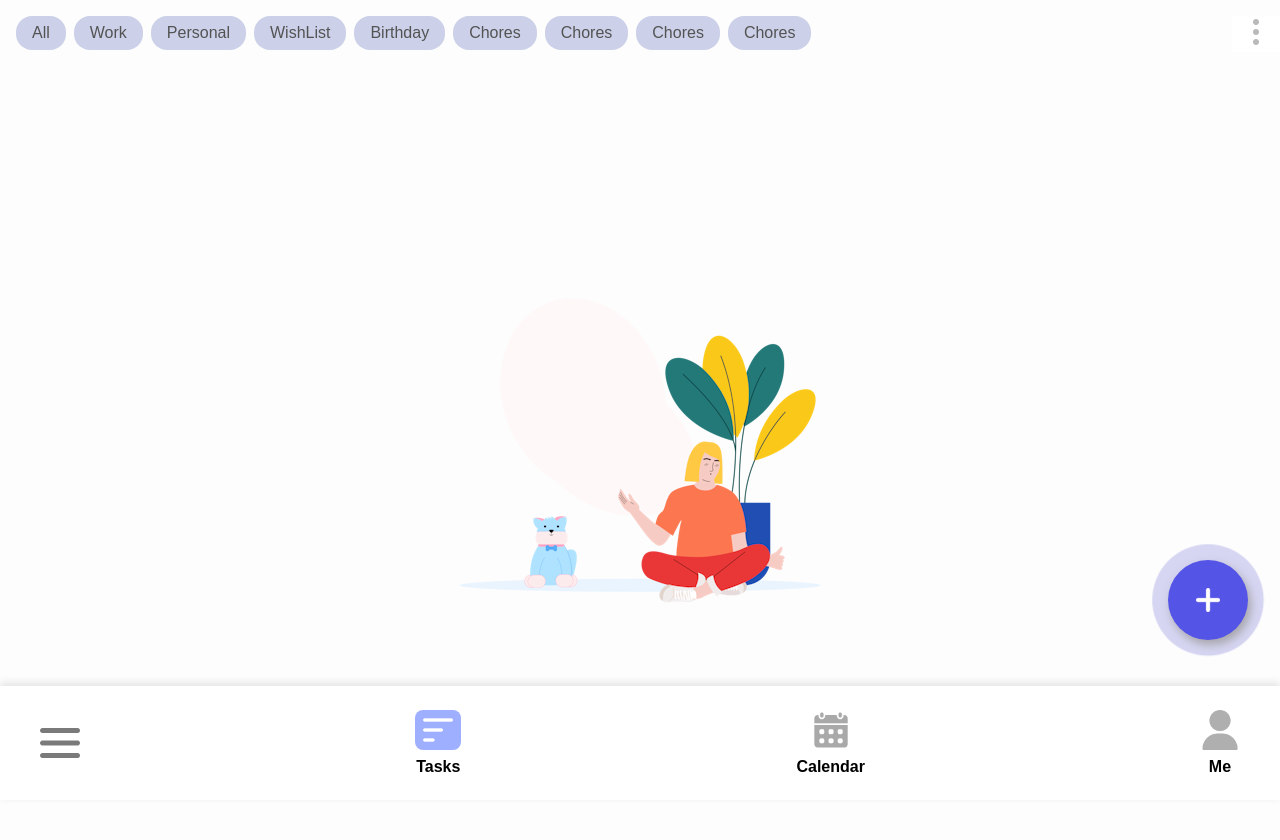
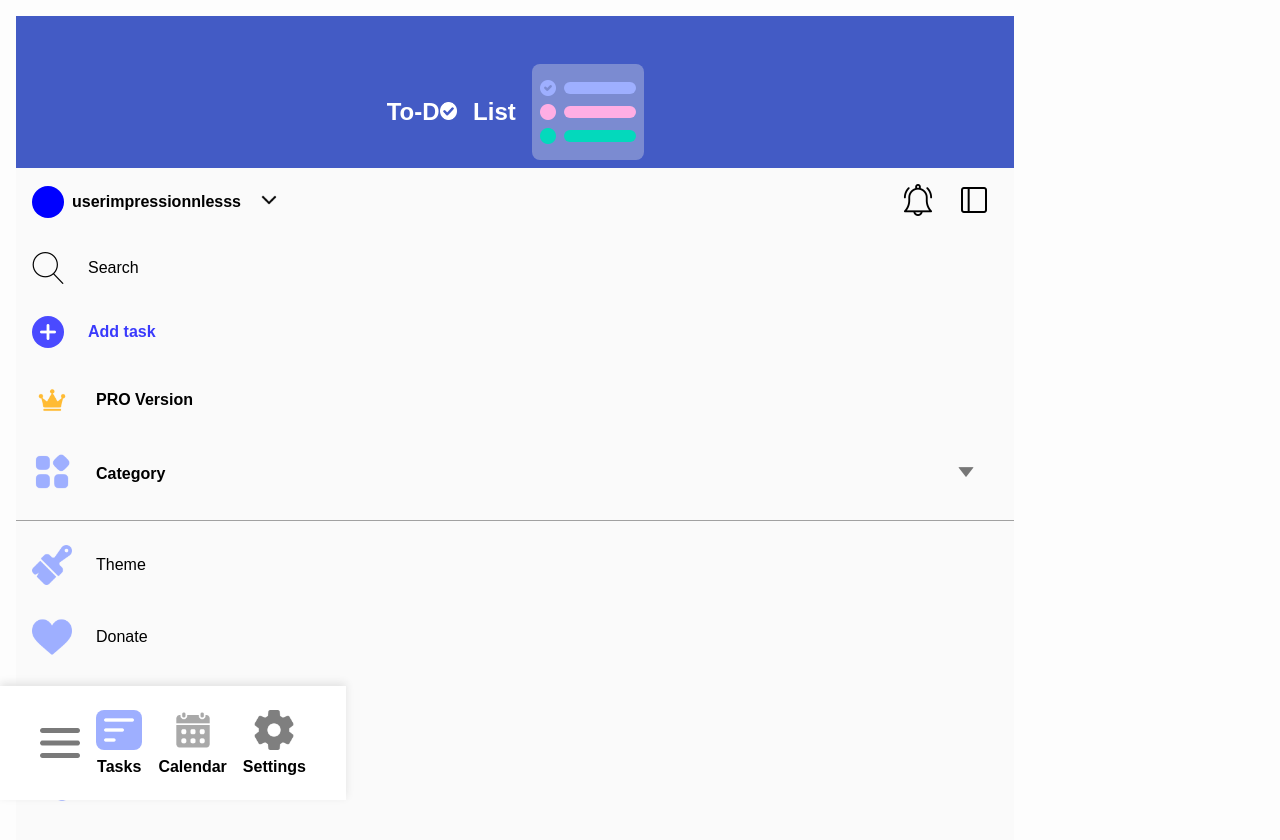
Before and after one commit to ebuski100/todoApp, a React (Vite) app: page / in a window 1280 px wide. Shown: the top 840 px of the page. Built offline with nearby package versions, Linux system fonts and the light colour scheme.

Commit message:
made another change

```diff
--- a/src/App.jsx
+++ b/src/App.jsx
@@ -1,6 +1,6 @@
 // import Category from "./pages/Category";
-// import FootNav from "./Components/FootNav";
-// import SideNavLogo from "./Components/SideNavLogo";
+import FootNav from "./Components/FootNav";
+import SideNavLogo from "./Components/SideNavLogo";
 
 import AddTask from "./Components/AddTask";
 // import TaskCategory from "./Components/TaskCategory";
@@ -11,12 +11,12 @@ import Tasks from "./pages/Tasks";
 function App() {
   return (
     <div className="app-container">
-      {/* <SideNavLogo /> */}
+      <SideNavLogo />
 
-      {/* <FootNav /> */}
+      <FootNav />
       {/* <LoadPage /> */}
 
-      <Tasks />
+      {/* <Tasks /> */}
       {/* <TaskCategory /> */}
       {/* <AddTask /> */}
     </div>
--- a/src/Components/FootNav.jsx
+++ b/src/Components/FootNav.jsx
@@ -35,8 +35,12 @@ function FootNav() {
         <p className="footer-text">Calendar</p>
       </div>
       <div className="footer-icon">
-        <img className="footerIcon-img" src="/images/user-greyed.png" alt="" />
-        <p className="footer-text">Me</p>
+        <img
+          className="footerIcon-img"
+          src="/images/settings-grey.png"
+          alt=""
+        />
+        <p className="footer-text">Settings</p>
       </div>
     </div>
   );
--- a/src/Components/SideNavLogo.jsx
+++ b/src/Components/SideNavLogo.jsx
@@ -45,11 +45,18 @@ function SideNavLogo() {
           </div>
         </div>
       </div>
+
       <div className="navItem search">
         <img src="/images/search-icon.png" alt="" />
         <div className="searchText">Search</div>
       </div>
+      <div className="addtask navItem">
+        <div className="addtaskImg">
+          <img src="/images/plus-white.png" alt="" height={16} />
+        </div>
 
+        <div className="addTaskText">Add task</div>
+      </div>
       <div className="proSect navItem">
         <img src="/images/crown.png" alt="" />
         <div className="proText">PRO Version</div>
@@ -80,10 +87,10 @@ function SideNavLogo() {
         <img src="/images/feedback-blue.png" alt="" height={40} />
         <div className="feedbackText">Feedback</div>
       </div>
-      <div className="settings navItem">
+      {/* <div className="settings navItem">
         <img src="/images/settings-blue.png" alt="" height={40} />
         <div className="settingsText">Settings</div>
-      </div>
+      </div> */}
       <div className="share navItem">
         <img src="/images/share-blue.png" alt="" height={40} />
         <div className="settingsText">Share App</div>
--- a/src/index.css
+++ b/src/index.css
@@ -15,13 +15,14 @@ body {
   /* border: 1px solid orange; */
 }
 
+/* footnav */
 .foot-nav {
   display: flex;
   flex-direction: row;
   justify-content: space-between;
   /* border: 1px solid blue; */
   background-color: #fff;
-  width: 100%;
+  /* width: 100%; */
   padding: 1rem 2rem;
   font-weight: bold;
   position: fixed;
@@ -298,6 +299,18 @@ body {
 .proText {
   font-weight: bold;
 }
+
+.addtaskImg {
+  background-color: rgb(74, 74, 255);
+  height: 2rem;
+  width: 2rem;
+  display: flex;
+  align-items: center;
+  justify-content: center;
+  cursor: pointer;
+  margin-right: 1.5rem;
+  border-radius: 50%;
+}
 .category,
 .category1st {
   display: flex;
@@ -309,8 +322,12 @@ body {
 .categoryDropdown img {
   height: 1rem;
 }
-.categoryText {
+.categoryText,
+.addTaskText {
   font-weight: bold;
+}
+.addTaskText {
+  color: rgb(58, 58, 252);
 }
 .nav-hr {
   height: 0.5px;
```
Also changed, not shown: public/images/settings-grey.png (added).
